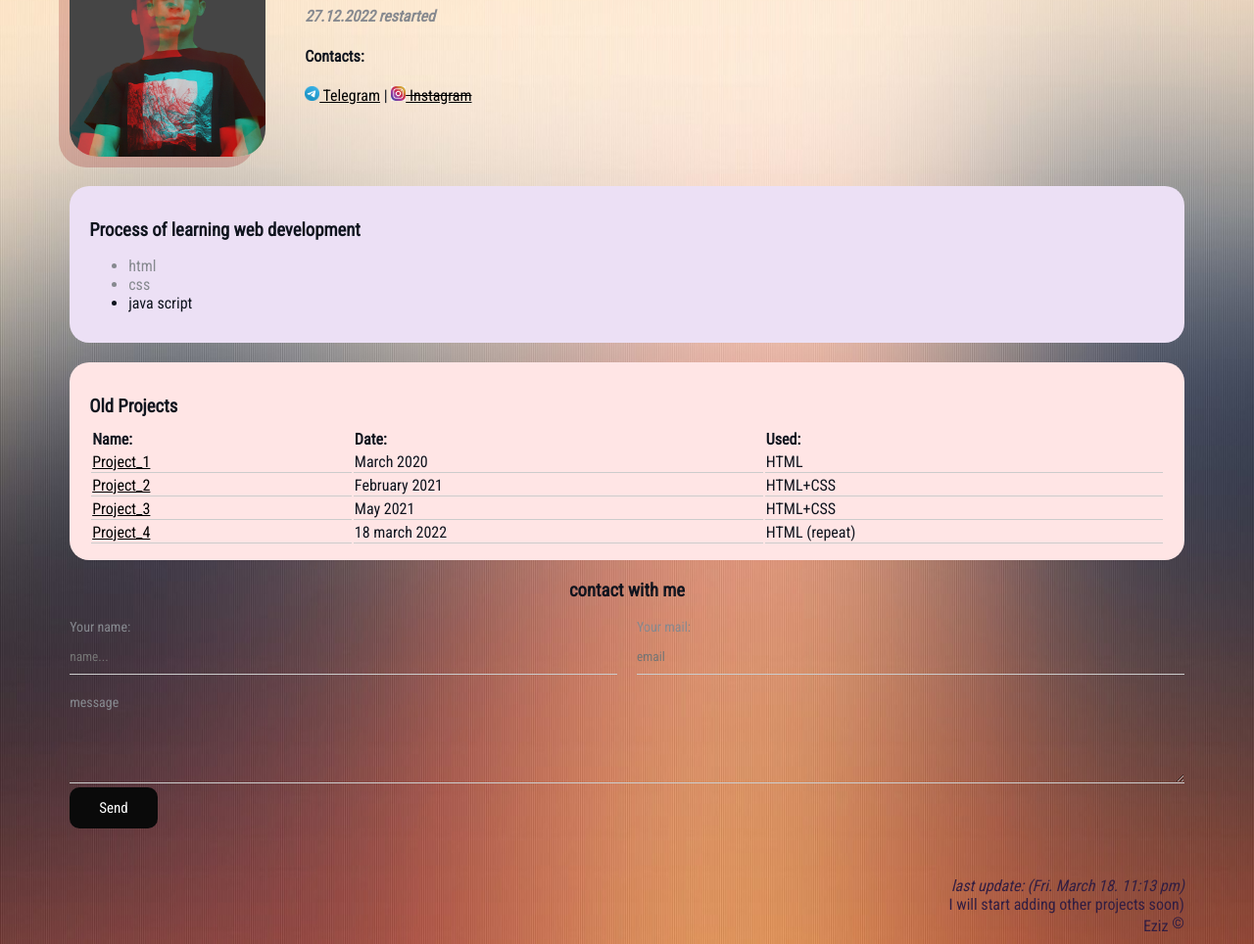
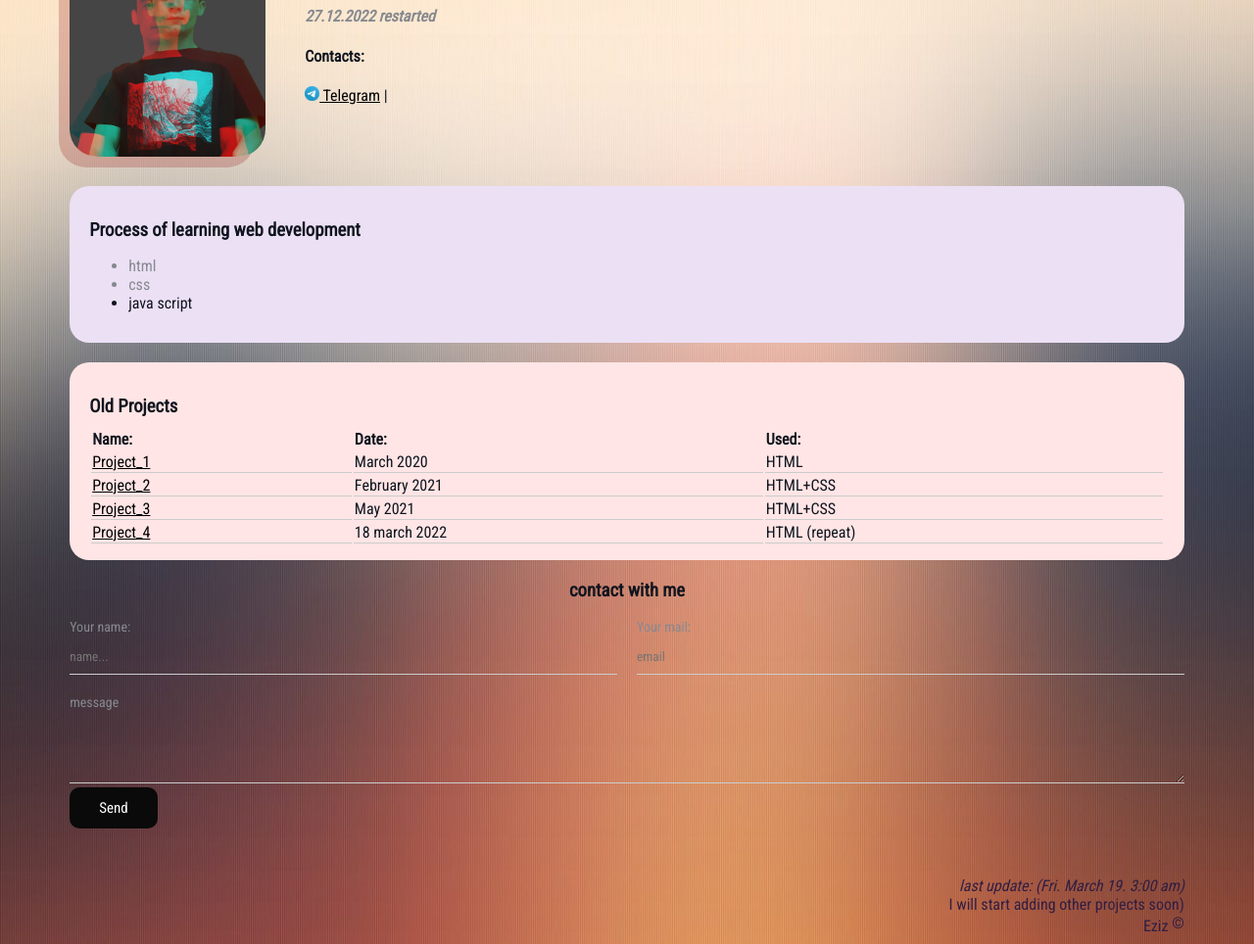
Before and after one commit to ezizovb/cv, a plain HTML site: page index.html in a window 1280 px wide. Shown: the part 100-1064 px from the top of the page at 98% size. Drawn offline with Linux system fonts and the light colour scheme.

Commit message:
Update index.html

```diff
--- a/index.html
+++ b/index.html
@@ -22,7 +22,7 @@
                     <h4>Contacts:</h4>
 
                     <img src="tm.png"/ width="15px" ><a href="https://t.me/e717e" target="_blank"> Telegram</a> |
-                    <img src="inst.png" width="15px" /><a href="https://instagram.com/e717ev" target="_blank"><strike> Instagram</strike></a>
+                    <!--<img src="inst.png" width="15px" /><a href="https://instagram.com/e717ev" target="_blank"><strike> Instagram</strike></a>-->
             </div>
     </div>
     </div>
@@ -106,7 +106,7 @@
 
 <br/>
 <div class="upd">
-<em>last update: (Fri. March 18. 11:13 pm)</em>
+<em>last update: (Fri. March 19. 3:00 am)</em>
 <br/>I will start adding other projects soon)
 <br/>Eziz <span class="prod">©</span>
 </div>
```
